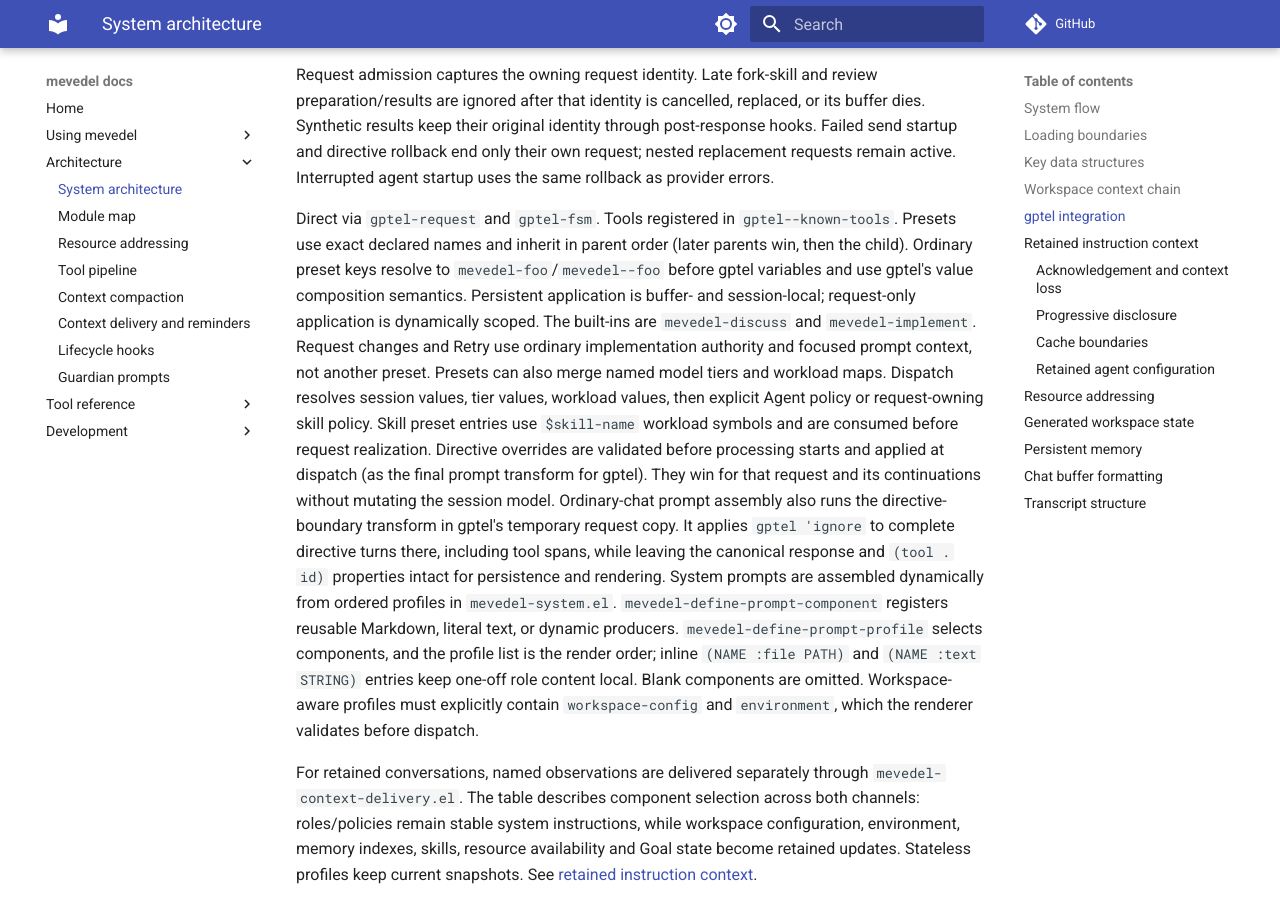
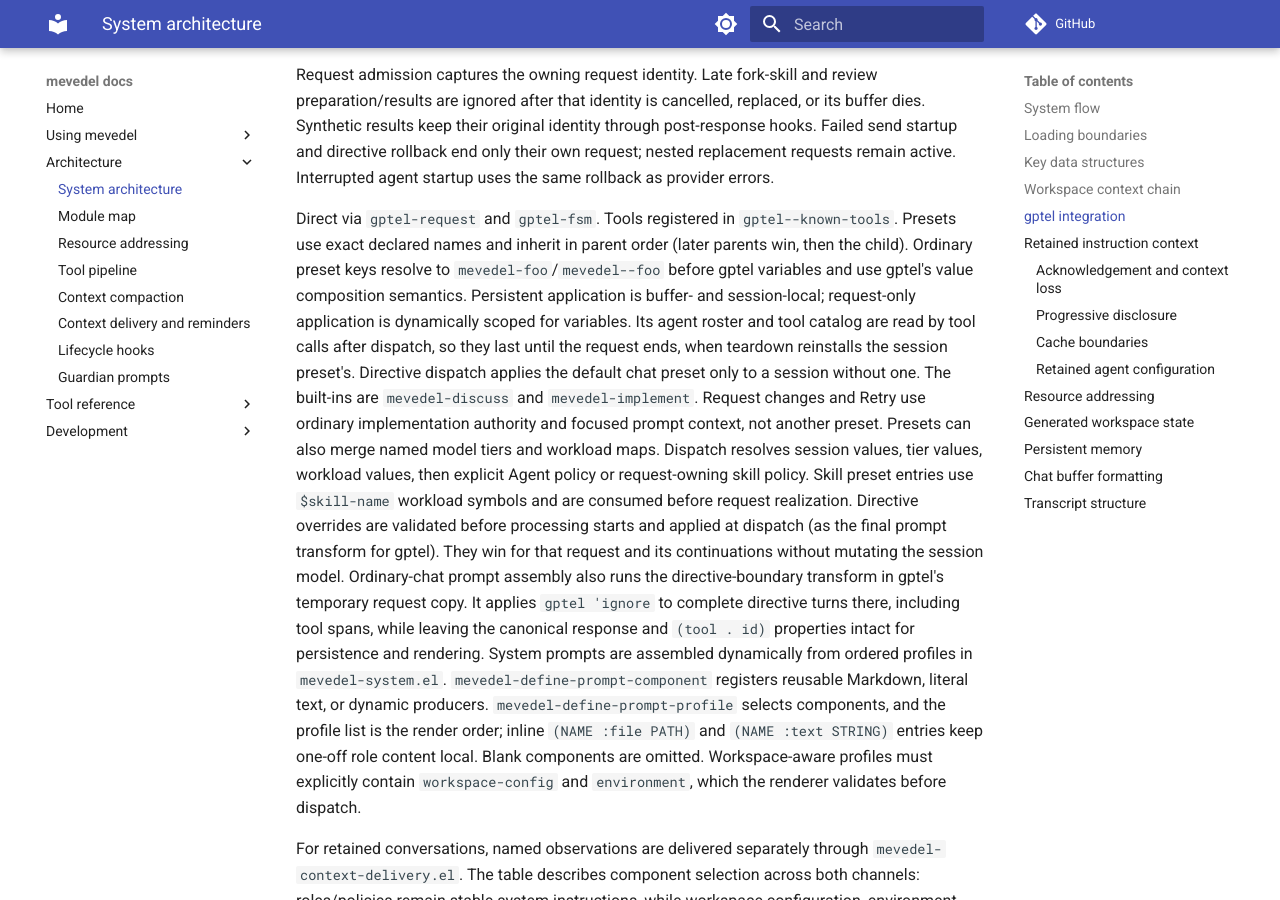
Before and after one commit to FrauH0lle/mevedel, an MkDocs documentation site: the page built from docs/architecture.md, in a window 1280 px wide and 900 px high, scrolled down 10035 px. Built offline with MkDocs 1.6.1 and Material for MkDocs 9.7.7, drawn with Linux system fonts in a browser that asks for light colours; comment, search, counter and statistics services are not loaded.

Commit message:
fix(presets): End a directive preset's tool scope with its request
A discuss directive left the session on mevedel-discuss's tool catalog
and an empty agent roster while the status strip still named the session
preset.  Later ordinary turns could not discover edit, util, Agent or
shared-editing tools: in a live session started by a discuss directive,
ToolSearch "mevedel" returned only the discuss set.

`mevedel-with-preset' scoped the preset's variables, but its :post also
wrote the agent roster (buffer-local), the Agent tool's enums (global)
and the session tool catalog, which no let-binding restores.  Those
cannot be restored when the macro exits either: the request's tool calls
read them after dispatch returns.  The macro now registers a teardown
thunk on the current request that reinstalls the session preset's scope
when the request ends, however it ends.  The scope derives from the
session preset at that moment, so one selected mid-request wins.

Directive dispatch also re-applied `mevedel-default-chat-preset' to the
session on every directive, replacing a preset the user had selected.
It now applies the default only to a session without one, as the display
path already did.

* mevedel-presets.el (mevedel-preset--setup-scope)
(mevedel-preset--restore-scope-at-request-end): New.
(mevedel-preset--post): Use mevedel-preset--setup-scope.
(mevedel-with-preset): Restore the session scope at request teardown.
* mevedel-directive-request.el (mevedel--process-directive): Apply the
default chat preset only when the session has none.
(mevedel-default-chat-preset): Drop the unused declaration.

* test/test-mevedel-presets.el (mevedel-with-preset): Cover the scope
lifetime with the real built-in presets.
* test/test-mevedel-directive-request.el (mevedel--process-directive):
Cover a discuss directive in a session with its own preset end to end.
* docs/architecture.md: Document the request-only scope lifetime.

Validation: both new cases fail without the fix; full isolated suite
with zero unexpected results and 23 skips; package compiles without
warnings.

```diff
--- a/docs/architecture.md
+++ b/docs/architecture.md
@@ -469,7 +469,10 @@
 order (later parents win, then the child). Ordinary preset keys resolve to
 `mevedel-foo`/`mevedel--foo` before gptel variables and use gptel's value
 composition semantics. Persistent application is buffer- and session-local;
-request-only application is dynamically scoped. The built-ins are
+request-only application is dynamically scoped for variables. Its agent roster
+and tool catalog are read by tool calls after dispatch, so they last until the
+request ends, when teardown reinstalls the session preset's. Directive dispatch
+applies the default chat preset only to a session without one. The built-ins are
 `mevedel-discuss` and `mevedel-implement`. Request changes
 and Retry use ordinary implementation authority and focused prompt context,
 not another preset. Presets can also merge named model tiers and workload maps.
```
Also changed, not shown: 4 other files.
